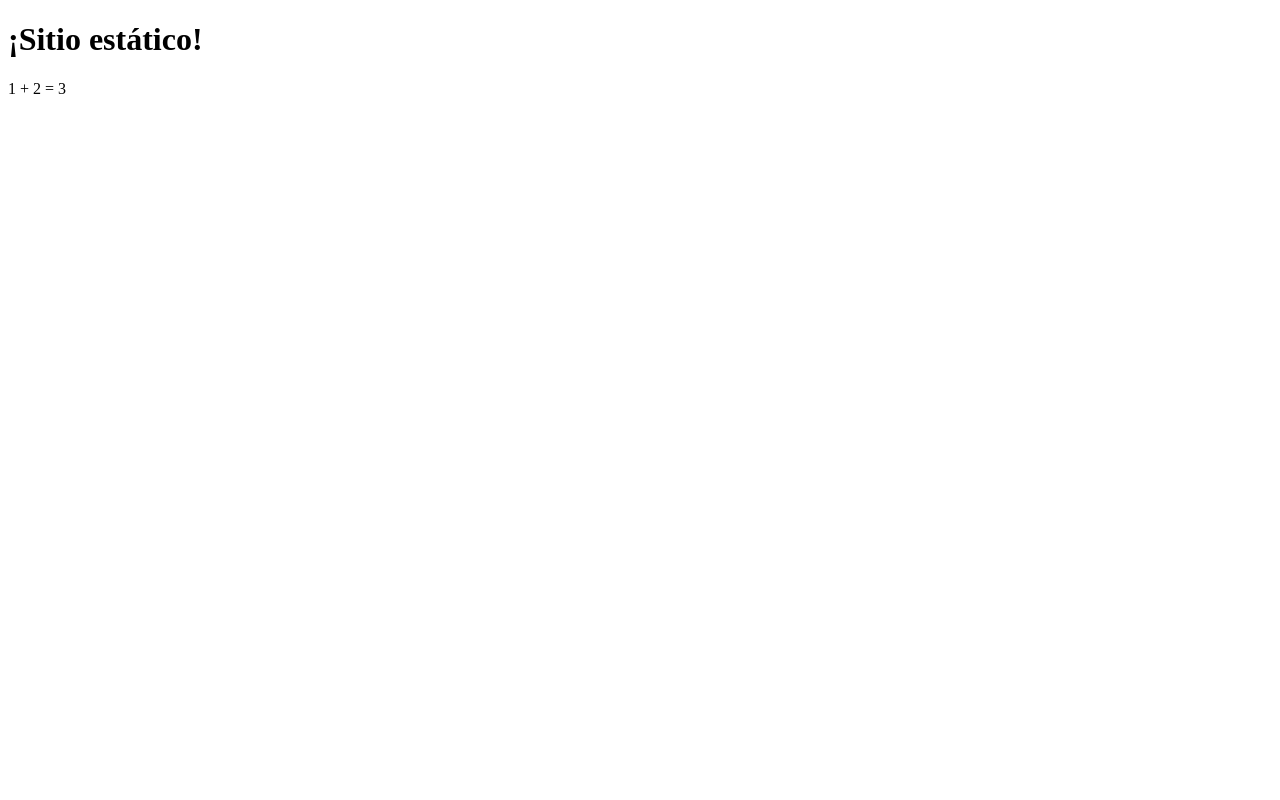
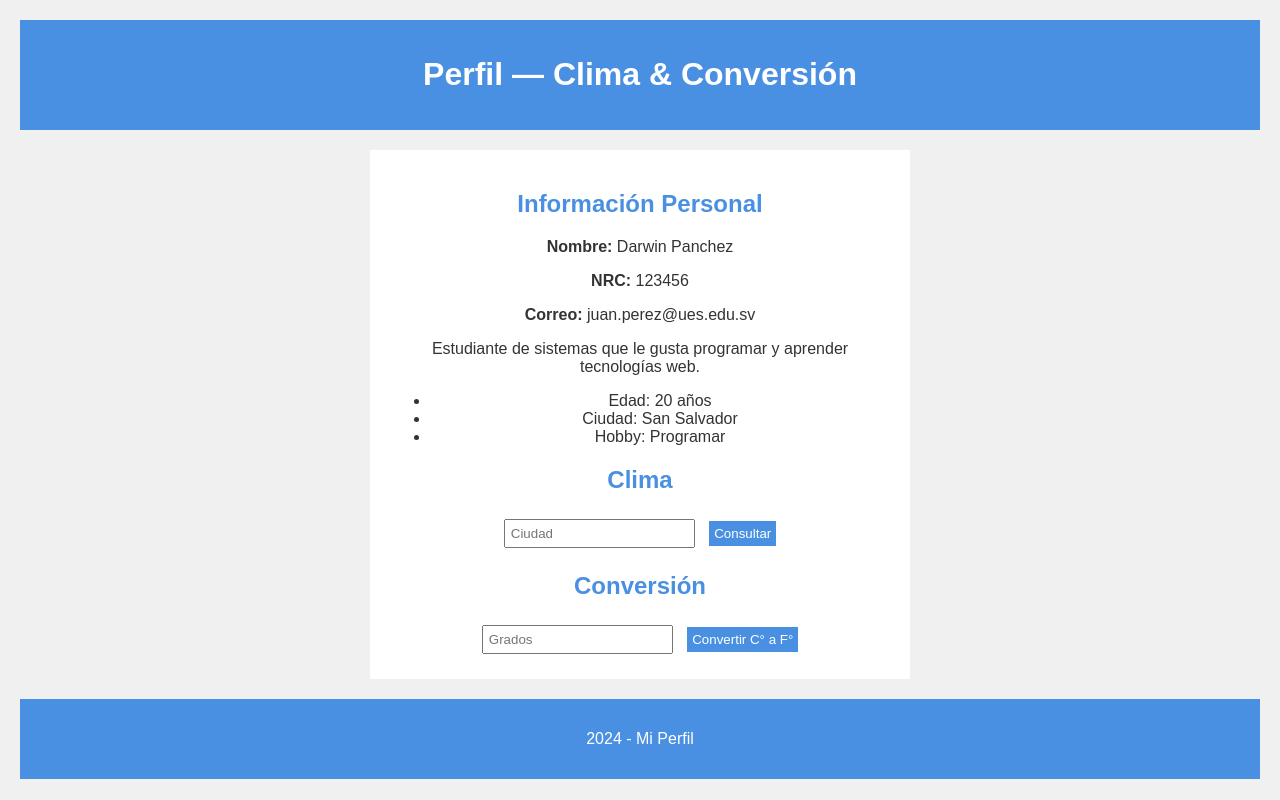
Before and after one commit to darwinpanchez/lab6, a website: page public/index.html in a window 1280 px wide. Drawn offline with Linux system fonts and the light colour scheme.

Commit message:
Configuracion Examen

```diff
--- a/package.json
+++ b/package.json
@@ -18,5 +18,5 @@
     "eslint": "^9.32.0",
     "jest": "^30.0.5"
   },
-  "type":"module"
+  "type": "module"
 }
--- a/public/index.html
+++ b/public/index.html
@@ -1,14 +1,65 @@
 <!DOCTYPE html>
-<html lang="en">
+<html lang="es">
     <head>
         <meta charset="UTF-8">
         <meta name="viewport" content="width=device-width, initial-scale=1.0">
-        <title>Despliegue Continuo</title>
+        <title>Perfil — Clima & Conversión</title>
+        <style>
+            body {
+                font-family: Arial, sans-serif;
+                text-align: center;
+                background-color: #f0f0f0;
+                color: #333;
+                margin: 0;
+                padding: 20px;
+            }
+            header, footer {
+                background-color: #4a90e2;
+                color: white;
+                padding: 15px;
+            }
+            main {
+                background-color: white;
+                padding: 20px;
+                margin: 20px auto;
+                max-width: 500px;
+            }
+            h2 { color: #4a90e2; }
+            input, button { padding: 5px; margin: 5px; }
+            button { background-color: #4a90e2; color: white; border: none; }
+        </style>
     </head>
     <body>
-        <h1>¡Sitio estático!</h1>
+        <header>
+            <h1>Perfil — Clima & Conversión</h1>
+        </header>
 
-        <p id="out"></p>
+        <main>
+            <h2>Información Personal</h2>
+            <p><strong>Nombre:</strong> Darwin Panchez</p>
+            <p><strong>NRC:</strong> 123456</p>
+            <p><strong>Correo:</strong> juan.perez@ues.edu.sv</p>
+            <p>Estudiante de sistemas que le gusta programar y aprender tecnologías web.</p>
+
+            <ul>
+                <li>Edad: 20 años</li>
+                <li>Ciudad: San Salvador</li>
+                <li>Hobby: Programar</li>
+            </ul>
+
+            <h2>Clima</h2>
+            <input type="text" placeholder="Ciudad">
+            <button>Consultar</button>
+
+            <h2>Conversión</h2>
+            <input type="number" placeholder="Grados">
+            <button>Convertir C° a F°</button>
+        </main>
+
+        <footer>
+            <p>2024 - Mi Perfil</p>
+        </footer>
+
         <script src="app.js"></script>
     </body>
 </html>
```
Also changed, not shown: src/test/math.test.js (+3 -3 lines).
